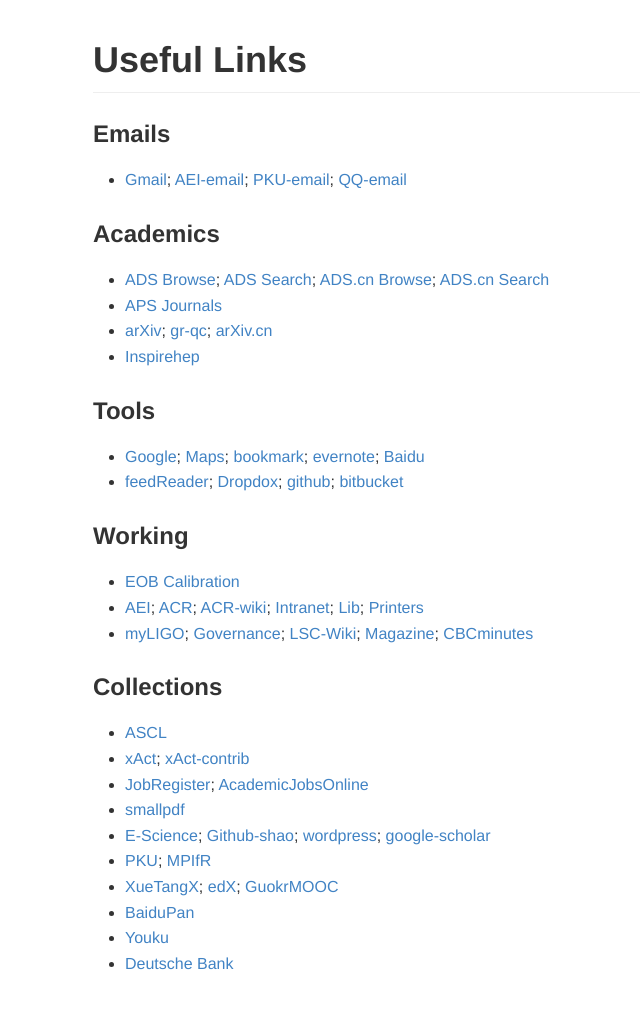
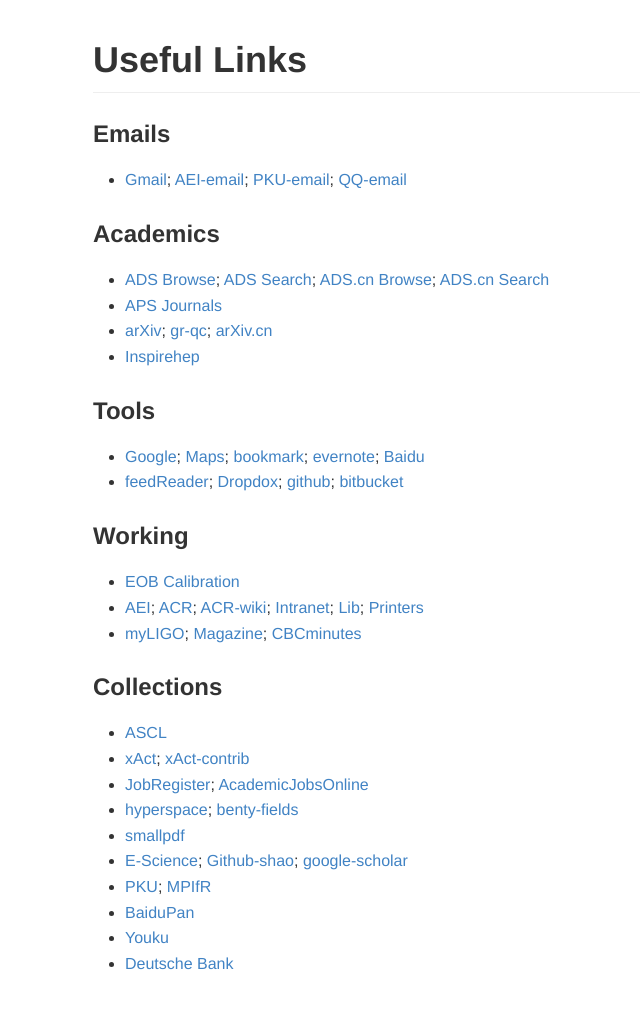
Before and after one commit to Friendshao/Friendshao.github.io, a Jekyll site: the page docs/freqlink.html, which Jekyll copies as it is, in a window 1280 px wide. Shown: the whole page, without its empty margins (167-807 px from the left). Built offline with Jekyll 4.4.1, drawn with Linux system fonts in a browser that asks for light colours.

```diff
--- a/docs/freqlink.html
+++ b/docs/freqlink.html
@@ -888,8 +888,6 @@ github.com style (c) Vasily Polovnyov <vast@whiteants.net>
 <a href="http://vlibserv.aei.mpg.de/libero/WebOpac.cls?VERSION=2&amp;ACTION=LANGXX&amp;RSN=0&amp;DATA=MPI&amp;TOKEN=IDZHhA0ePV3537&amp;Z=1">Lib</a>;
 <a href="https://intranet.aei.mpg.de/general-information/it-department/it-help-center-golm/how-to/printers-at-aei-golm">Printers</a></li>
 <li><a href="https://my.ligo.org/">myLIGO</a>;
-<a href="http://www.ligo.org/about/governance.php">Governance</a>;
-<a href="https://wiki.ligo.org/viewauth/LSC/WebHome">LSC-Wiki</a>;
 <a href="http://www.ligo.org/magazine/">Magazine</a>;
 <a href="https://www.lsc-group.phys.uwm.edu/ligovirgo/cbcnote/CBCminutes">CBCminutes</a></li>
 </ul>
@@ -902,16 +900,14 @@ github.com style (c) Vasily Polovnyov <vast@whiteants.net>
 <a href="http://contrib.xact.es/">xAct-contrib</a></li>
 <li><a href="https://jobregister.aas.org/">JobRegister</a>;
 <a href="https://academicjobsonline.org">AcademicJobsOnline</a></li>
+<li><a href="http://hyperspace.uni-frankfurt.de/">hyperspace</a>;
+<a href="http://www.benty-fields.com">benty-fields</a></li>
 <li><a href="http://smallpdf.com/">smallpdf</a></li>
 <li><a href="http://www.escience.cn/people/shao">E-Science</a>;
 <a href="http://friendshao.github.io">Github-shao</a>;
-<a href="https://myfriendshao.wordpress.com/">wordpress</a>;
 <a href="https://scholar.google.de/citations?user=x7Rnzn8AAAAJ&amp;hl=en&amp;oi=ao">google-scholar</a></li>
 <li><a href="http://www.pku.edu.cn/">PKU</a>;
 <a href="http://www.mpifr-bonn.mpg.de/2169/en">MPIfR</a></li>
-<li><a href="http://www.xuetangx.com/dashboard">XueTangX</a>;
-<a href="https://courses.edx.org/dashboard">edX</a>;
-<a href="http://mooc.guokr.com/">GuokrMOOC</a></li>
 <li><a href="http://pan.baidu.com">BaiduPan</a></li>
 <li><a href="http://www.youku.com/">Youku</a></li>
 <li><a href="https://meine.deutsche-bank.de/trxm/db/">Deutsche Bank</a></li>
```
Also changed, not shown: publication/publication.md (+0 -4 lines), 1 other file.
